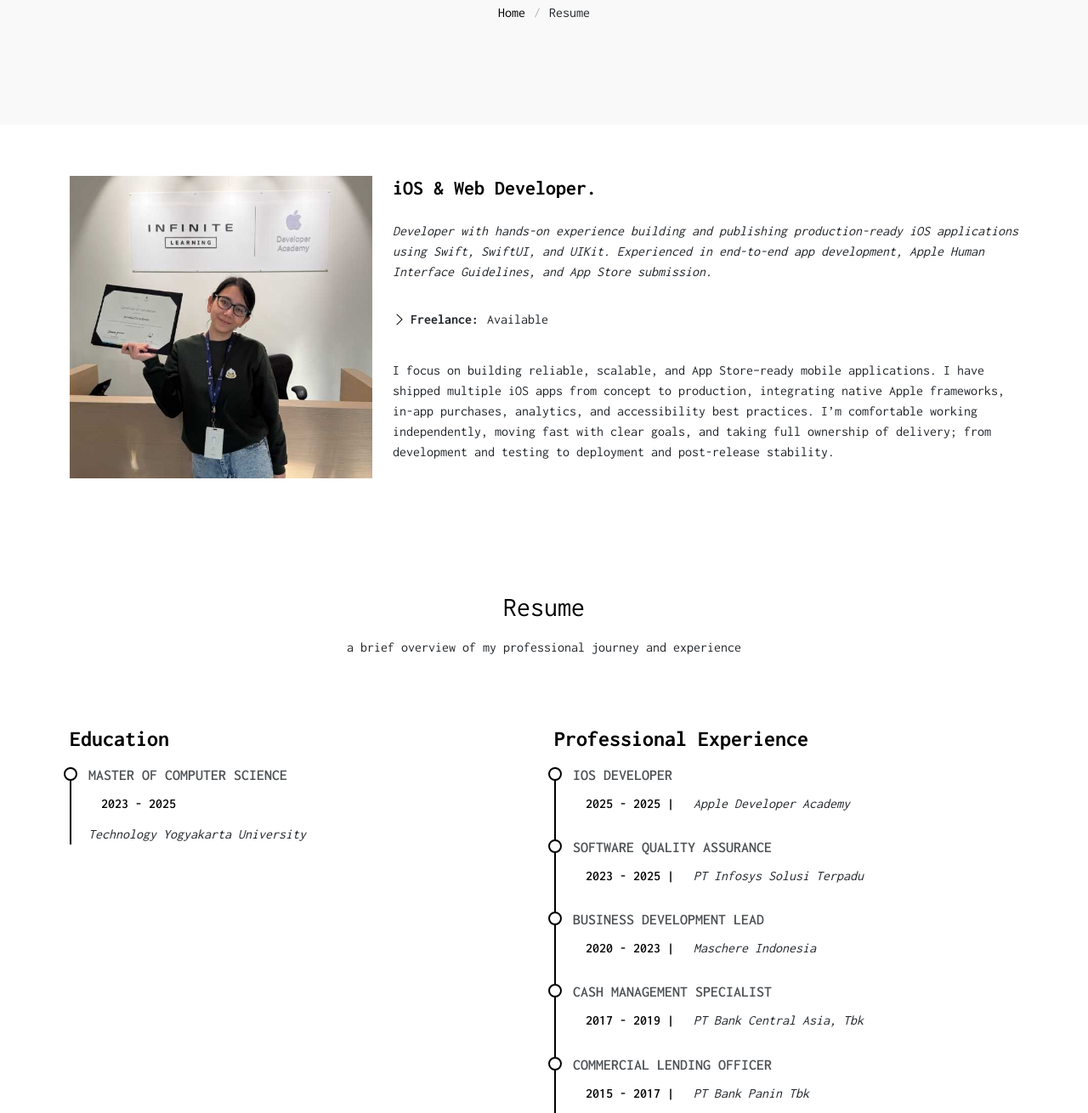
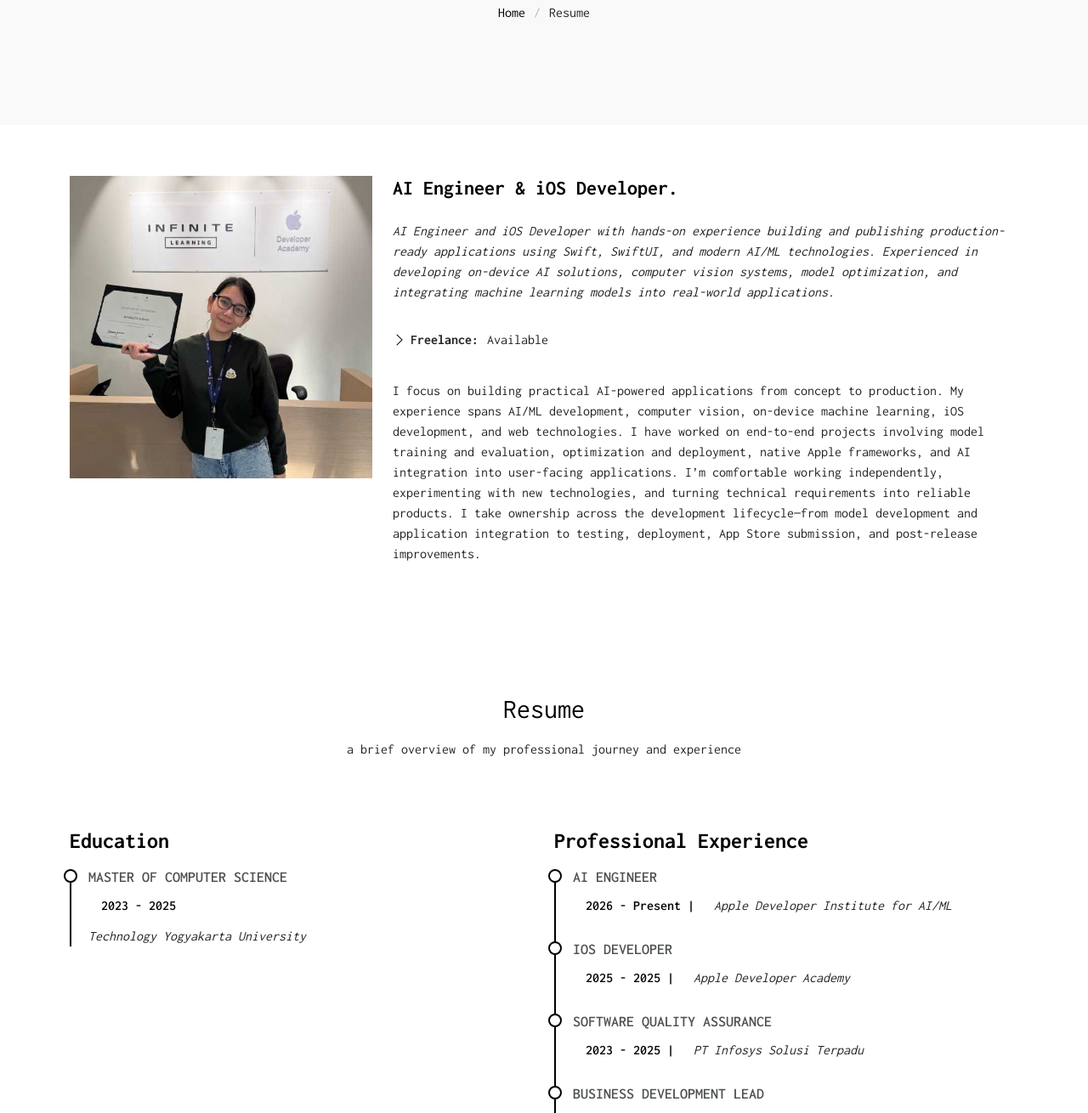
Before and after one commit to ameliacitradewi/ameliacitradewi.com, a plain HTML site: page resume.html in a window 1280 px wide. Shown: the part 239-1549 px from the top of the page at 85% size. Drawn offline with Linux system fonts and the light colour scheme.

Commit message:
changes in resume
added ai engineer

```diff
--- a/resume.html
+++ b/resume.html
@@ -44,11 +44,9 @@
             <img src="assets/img/profile-img.jpg" class="img-fluid" alt="">
           </div>
           <div class="col-lg-8 content">
-            <h2>iOS &amp; Web Developer.</h2>
+            <h2>AI Engineer &amp; iOS Developer.</h2>
             <p class="fst-italic py-3">
-              Developer with hands-on experience building and publishing production-ready iOS applications using Swift,
-SwiftUI, and UIKit. Experienced in end-to-end app development, Apple Human Interface Guidelines, and
-App Store submission.
+              AI Engineer and iOS Developer with hands-on experience building and publishing production-ready applications using Swift, SwiftUI, and modern AI/ML technologies. Experienced in developing on-device AI solutions, computer vision systems, model optimization, and integrating machine learning models into real-world applications.
             </p>
             <div class="row">
               <div class="col-lg-6">
@@ -58,7 +56,7 @@ App Store submission.
               </div>
             </div>
             <p class="py-3">
-              I focus on building reliable, scalable, and App Store–ready mobile applications. I have shipped multiple iOS apps from concept to production, integrating native Apple frameworks, in-app purchases, analytics, and accessibility best practices. I’m comfortable working independently, moving fast with clear goals, and taking full ownership of delivery; from development and testing to deployment and post-release stability.
+              I focus on building practical AI-powered applications from concept to production. My experience spans AI/ML development, computer vision, on-device machine learning, iOS development, and web technologies. I have worked on end-to-end projects involving model training and evaluation, optimization and deployment, native Apple frameworks, and AI integration into user-facing applications. I’m comfortable working independently, experimenting with new technologies, and turning technical requirements into reliable products. I take ownership across the development lifecycle—from model development and application integration to testing, deployment, App Store submission, and post-release improvements.
             </p>
           </div>
         </div>
@@ -92,6 +90,12 @@ App Store submission.
 
           <div class="col-lg-6" data-aos="fade-up" data-aos-delay="200">
             <h3 class="resume-title">Professional Experience</h3>
+
+            <div class="resume-item">
+              <h4>AI Engineer</h4>
+              <h5>2026 - Present | </h5>
+              <em>Apple Developer Institute for AI/ML</em>
+            </div><!-- Edn Resume Item -->
 
             <div class="resume-item">
               <h4>iOS Developer</h4>
```
Also changed, not shown: 1 other file.
